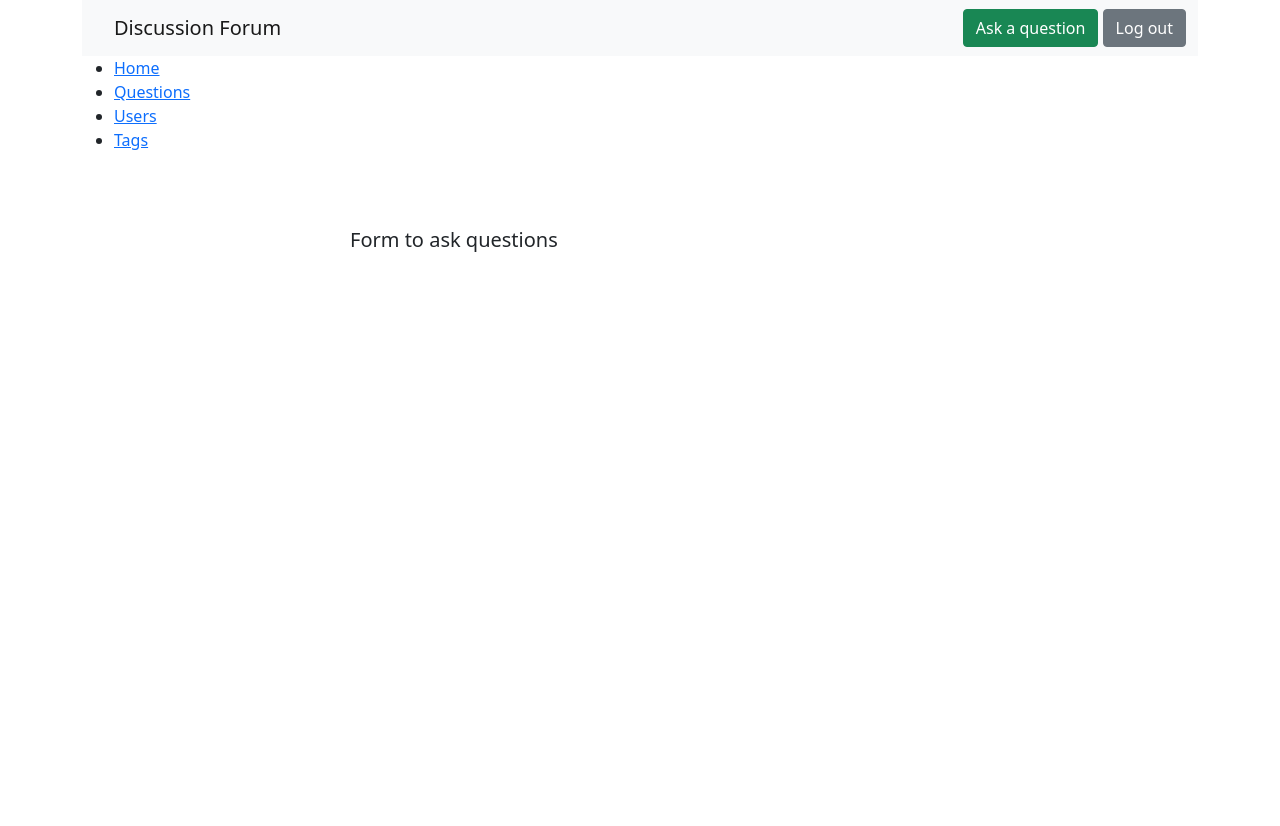
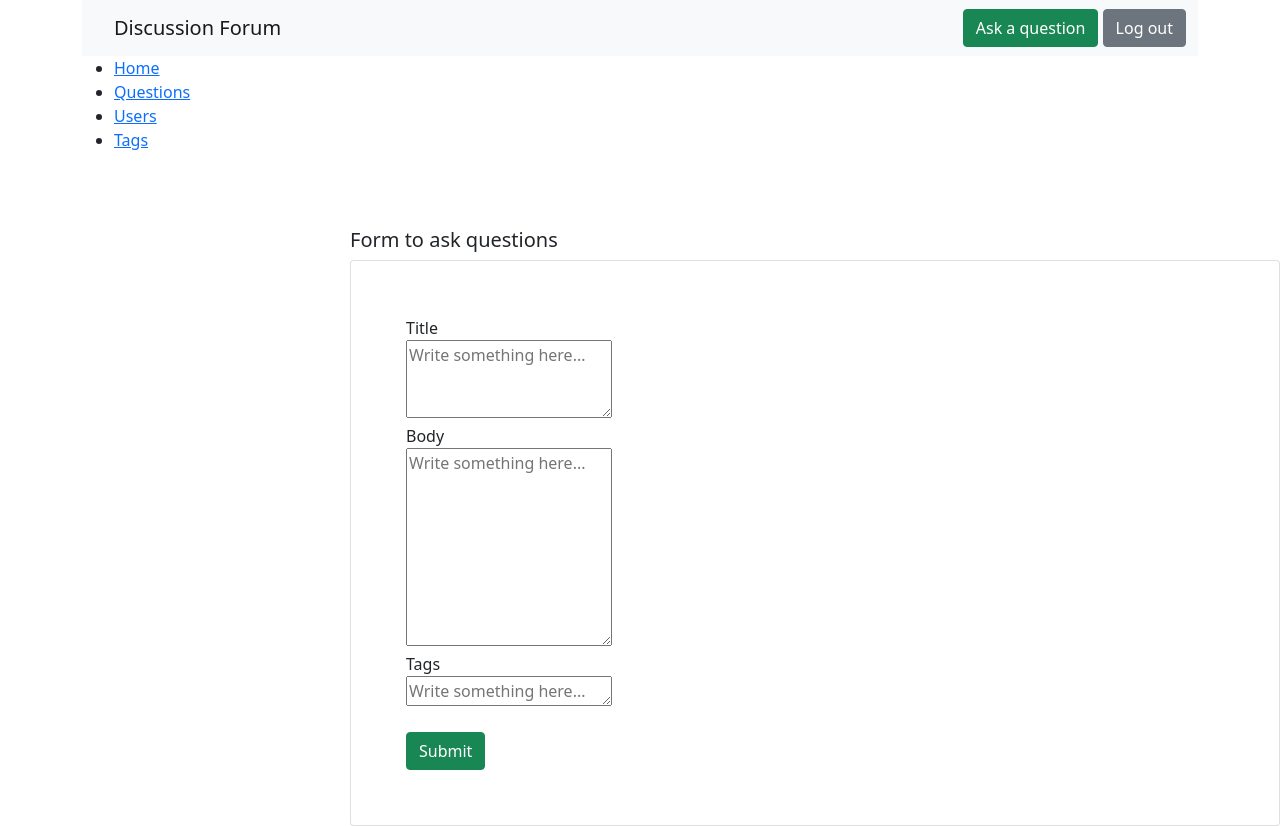
Before and after one commit to bharanikumar9/dbproject, a React (Create React App) app in the folder all_folders/reactjs/: page /questions/ask in a window 1280 px wide. Before the commit the page ends 800 px from the top, so only its background shows below. Built offline with nearby package versions, Linux system fonts and the light colour scheme.

Commit message:
Update ask_question.js

```diff
--- a/all_folders/reactjs/src/ask_question.js
+++ b/all_folders/reactjs/src/ask_question.js
@@ -3,6 +3,13 @@ import Home from ".";
 import parse from 'html-react-parser'
 import Card from 'react-bootstrap/Card'
 import Button from 'react-bootstrap/Button'
+import axios from 'axios';
+import {
+    BrowserRouter,
+    Switch,
+    Route,
+    useParams,
+} from "react-router-dom";
 
 class Ask_question extends React.Component {
 
@@ -28,7 +35,47 @@ class Ask_question extends React.Component {
 
                     <h5>Form to ask questions</h5>
 
+                </div>
+                <div>
+                <Card style={{ marginLeft: '350px', padding: '25px' }}>
 
+
+
+
+
+                                                    <Card.Body style={{ padding:'30px'}}>
+                                                        <Card.Text>
+                                                        <label for="exampleFormControlTextarea6">Title</label>
+
+                                                        <div class="form-group shadow-textarea">
+  <textarea class="form-control z-depth-1" id="exampleFormControlTextarea6" rows="3" placeholder="Write something here..."></textarea>
+</div>
+
+
+
+
+<label for="exampleFormControlTextarea6">Body</label>
+
+                                                        <div class="form-group shadow-textarea">
+  <textarea class="form-control z-depth-1" id="exampleFormControlTextarea6" rows="8" placeholder="Write something here..."></textarea>
+</div>
+
+
+
+
+<label for="exampleFormControlTextarea6">Tags</label>
+
+                                                        <div class="form-group shadow-textarea">
+  <textarea class="form-control z-depth-1" id="exampleFormControlTextarea6" rows="1" placeholder="Write something here..."></textarea>
+</div>
+
+
+                                               <Button style={{ marginTop: '20px' }} variant="success">Submit</Button>
+                                                        </Card.Text>
+                                                    </Card.Body>
+
+
+                            </Card>
 
                 </div>
 
```
